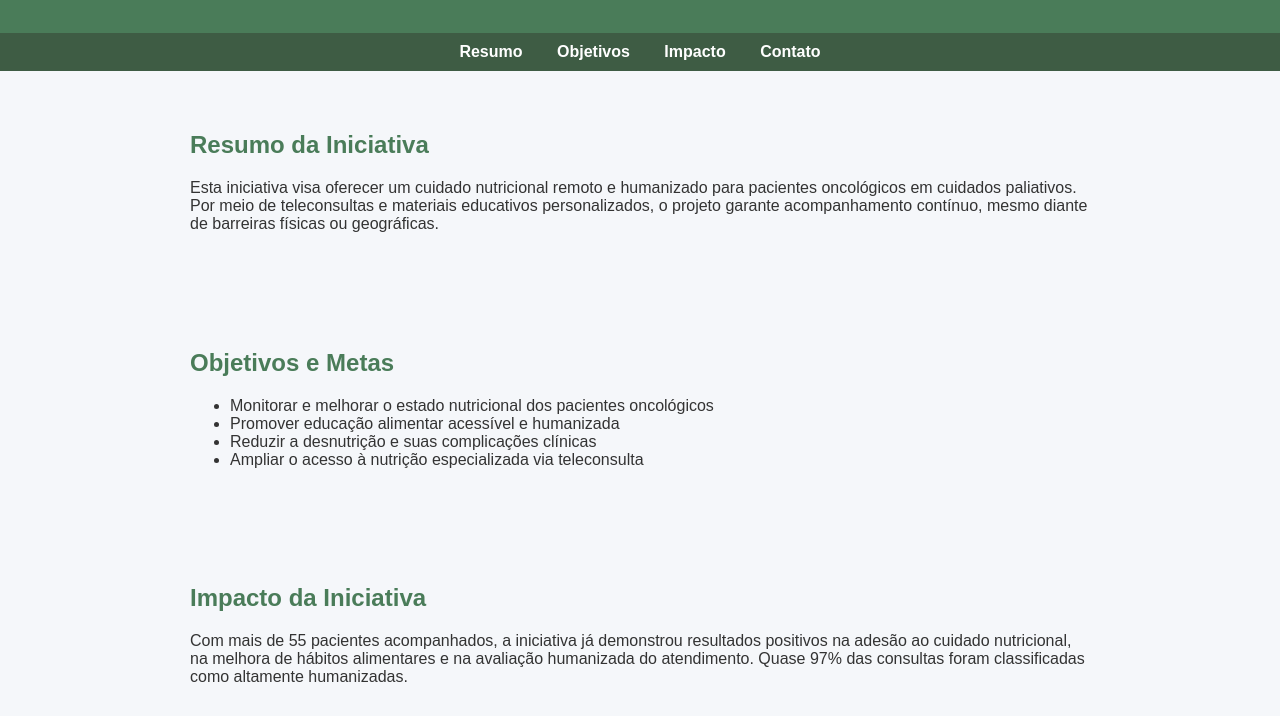
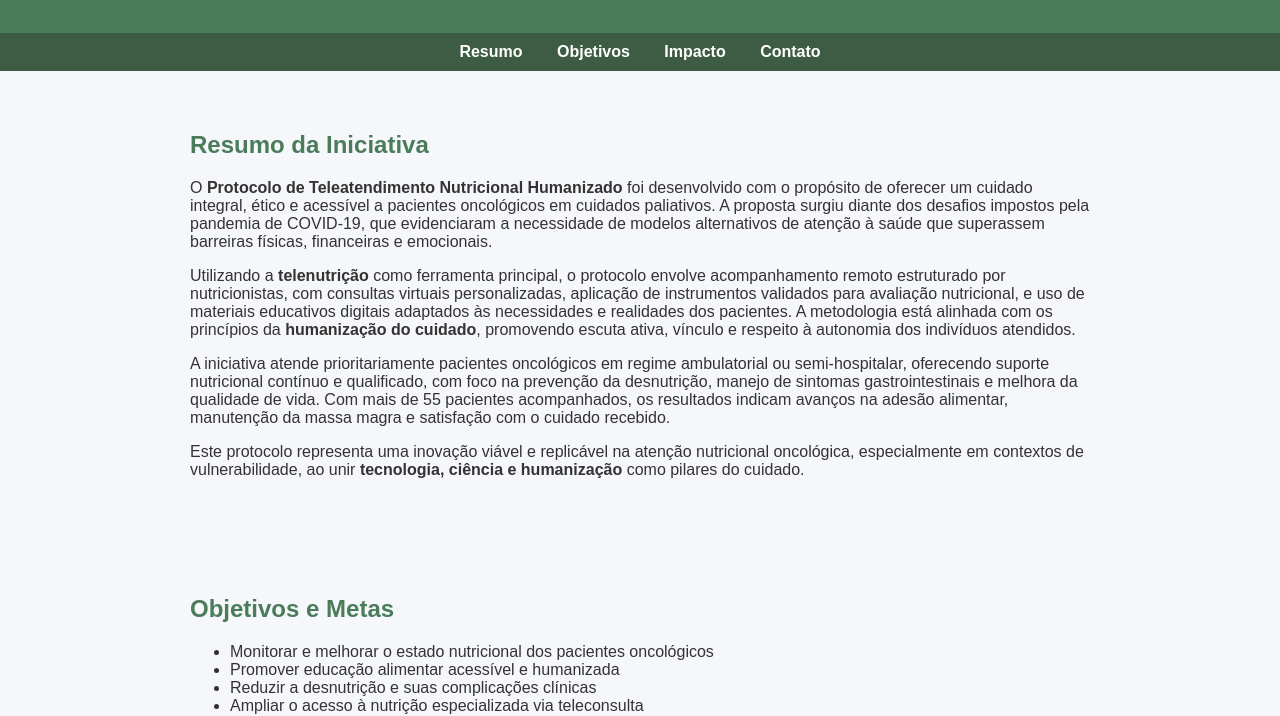
Before and after one commit to Laviniarms/site-teleatendimento, a plain HTML site: page index.html in a window 1280 px wide. Shown: the part 121-837 px from the top of the page. Drawn offline with Linux system fonts and the light colour scheme.

Commit message:
Update index.html

```diff
--- a/index.html
+++ b/index.html
@@ -57,10 +57,21 @@
     <a href="#contato">Contato</a>
   </nav>
 
-  <section id="resumo">
-    <h2>Resumo da Iniciativa</h2>
-    <p>Esta iniciativa visa oferecer um cuidado nutricional remoto e humanizado para pacientes oncológicos em cuidados paliativos. Por meio de teleconsultas e materiais educativos personalizados, o projeto garante acompanhamento contínuo, mesmo diante de barreiras físicas ou geográficas.</p>
-  </section>
+<section id="resumo">
+  <h2>Resumo da Iniciativa</h2>
+  <p>
+    O <strong>Protocolo de Teleatendimento Nutricional Humanizado</strong> foi desenvolvido com o propósito de oferecer um cuidado integral, ético e acessível a pacientes oncológicos em cuidados paliativos. A proposta surgiu diante dos desafios impostos pela pandemia de COVID-19, que evidenciaram a necessidade de modelos alternativos de atenção à saúde que superassem barreiras físicas, financeiras e emocionais.
+  </p>
+  <p>
+    Utilizando a <strong>telenutrição</strong> como ferramenta principal, o protocolo envolve acompanhamento remoto estruturado por nutricionistas, com consultas virtuais personalizadas, aplicação de instrumentos validados para avaliação nutricional, e uso de materiais educativos digitais adaptados às necessidades e realidades dos pacientes. A metodologia está alinhada com os princípios da <strong>humanização do cuidado</strong>, promovendo escuta ativa, vínculo e respeito à autonomia dos indivíduos atendidos.
+  </p>
+  <p>
+    A iniciativa atende prioritariamente pacientes oncológicos em regime ambulatorial ou semi-hospitalar, oferecendo suporte nutricional contínuo e qualificado, com foco na prevenção da desnutrição, manejo de sintomas gastrointestinais e melhora da qualidade de vida. Com mais de 55 pacientes acompanhados, os resultados indicam avanços na adesão alimentar, manutenção da massa magra e satisfação com o cuidado recebido.
+  </p>
+  <p>
+    Este protocolo representa uma inovação viável e replicável na atenção nutricional oncológica, especialmente em contextos de vulnerabilidade, ao unir <strong>tecnologia, ciência e humanização</strong> como pilares do cuidado.
+  </p>
+</section>
 
   <section id="objetivos">
     <h2>Objetivos e Metas</h2>
```
